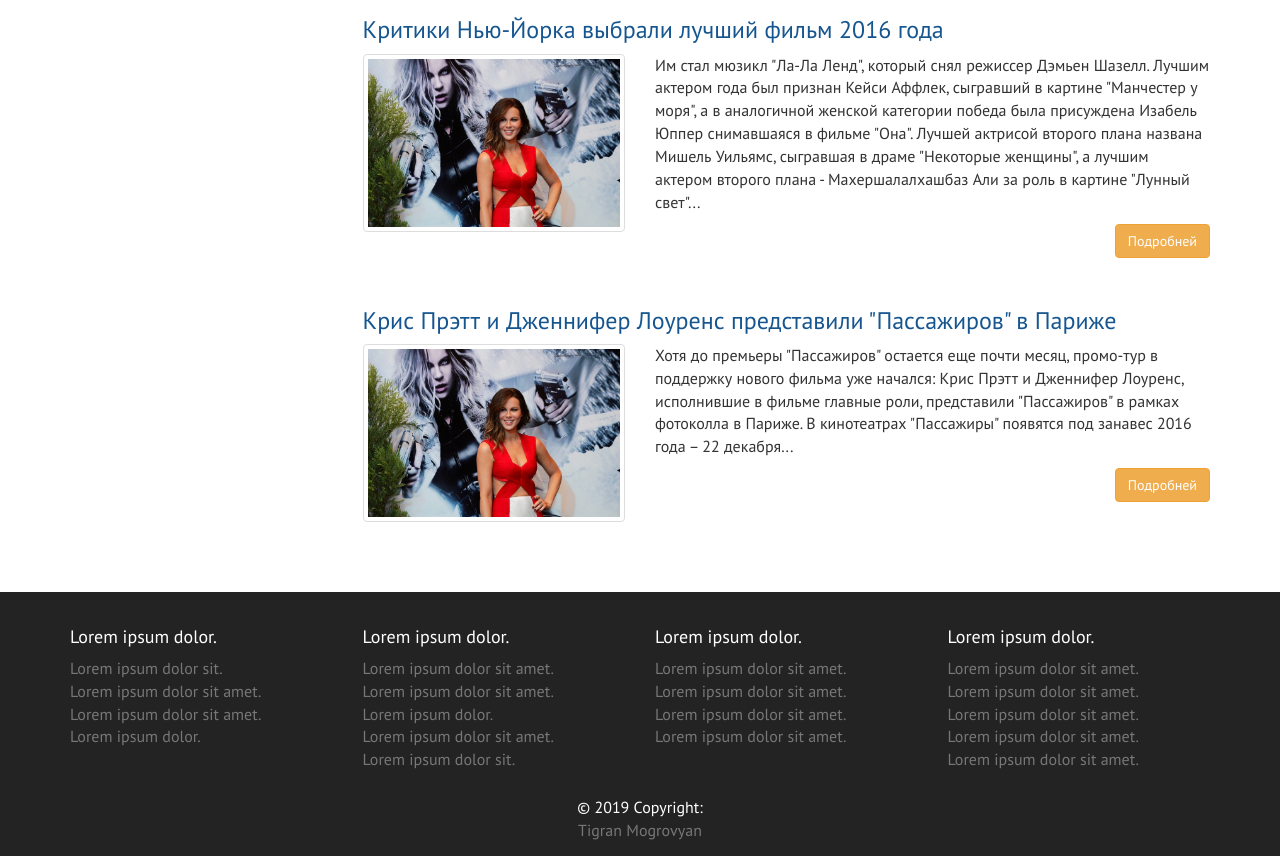
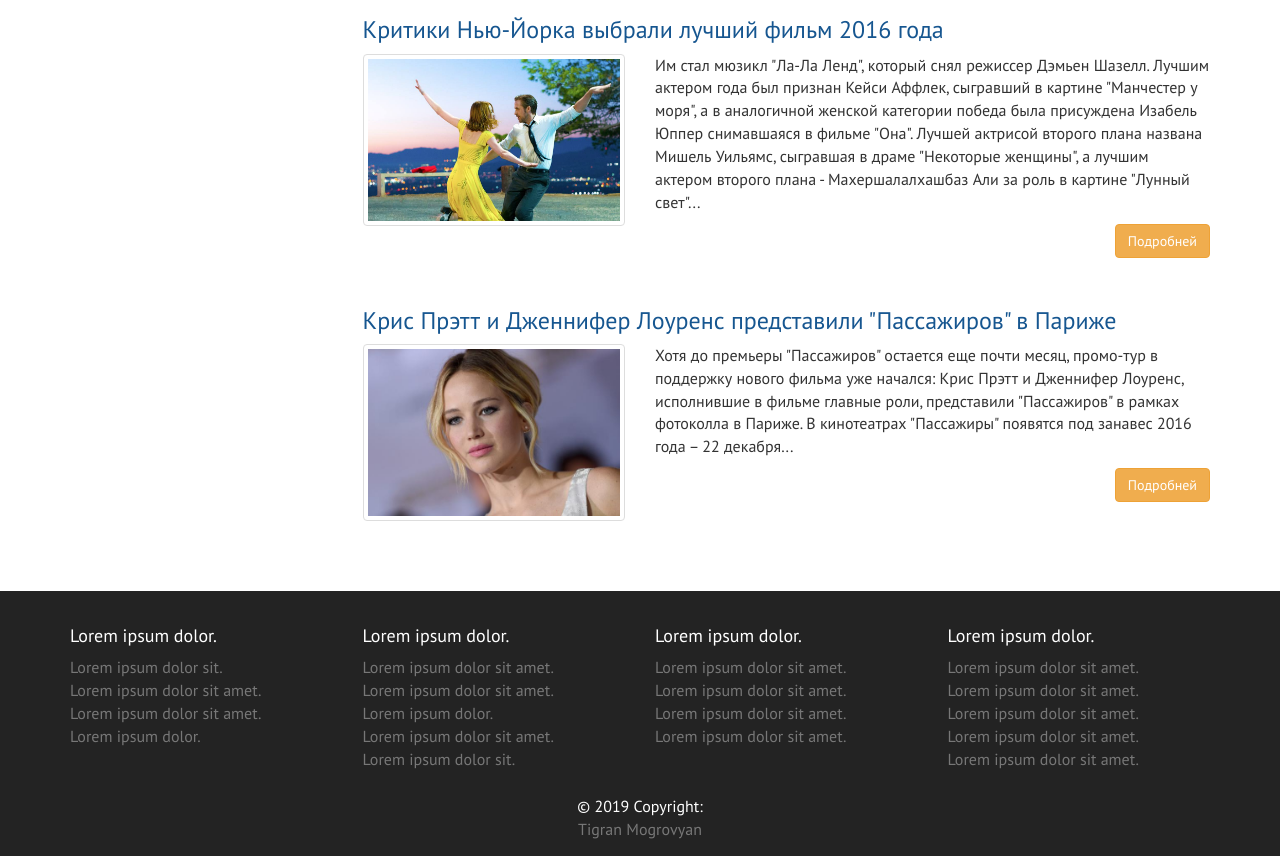
Before and after one commit to tigranmogrov/bootstrap, a website: page index.html in a window 1280 px wide. Shown: the part 2944-3800 px from the top of the page. Drawn offline with Linux system fonts and the light colour scheme.

Commit message:
поменял  картинки

```diff
--- a/index.html
+++ b/index.html
@@ -283,7 +283,7 @@
             <div class="row">
               <div class="col-sm-4">
                 <div class="thumbnail">
-                  <img src="assets/img/news/news-1.jpg" alt="">
+                  <img src="assets/img/news/news-2.jpg" alt="">
                 </div>
               </div>
               <div class="col-sm-8">
@@ -298,7 +298,7 @@
             <div class="row">
               <div class="col-sm-4">
                 <div class="thumbnail">
-                  <img src="assets/img/news/news-1.jpg" alt="">
+                  <img src="assets/img/news/news-3.jpg" alt="">
                 </div>
               </div>
               <div class="col-sm-8">
```
